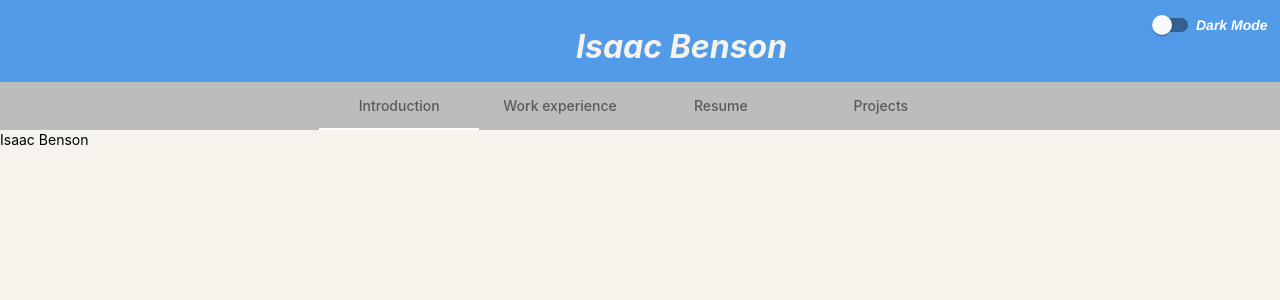
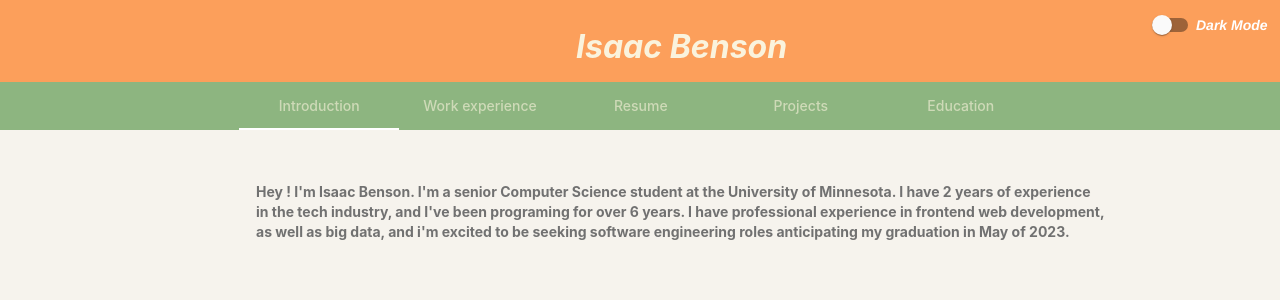
Before and after one commit to IsaacBenson1/Angular-Portfolio, an Angular app in the folder Portfolio/: page / in a window 1280 px wide. Shown: the top 300 px of the page. Built offline with nearby package versions, Linux system fonts and the light colour scheme.

Commit message:
commit2 fo today

```diff
--- a/Portfolio/src/app/app.component.html
+++ b/Portfolio/src/app/app.component.html
@@ -1,6 +1,6 @@
 <div class = "header" >
   <div>
-    <mat-slide-toggle style = "margin-left: 90%; padding-top: 1%; padding-right: 5px;">
+    <mat-slide-toggle style = "margin-left: 90%; padding-top: 1%; padding-right: 1%;">
       Dark Mode
     </mat-slide-toggle>
   </div>
@@ -14,18 +14,21 @@
 </div>
 
 <mat-tab-group animationDuration="500ms" mat-align-tabs="center" color = "accent">
-  <mat-tab label="Introduction">
-     <div class = "slider_content">
-      Isaac Benson
+  <mat-tab label="Introduction" >
+     <div class = "slider_content" style = "padding-left: 20%; padding-top: 4%; font-weight: bold; color: rgb(113, 113, 113)">
+      Hey ! I'm Isaac Benson. I'm a senior Computer Science student at the University of Minnesota. I have 2 years of experience <br>
+      in the tech industry, and I've been programing for over 6 years. I have professional experience in frontend web development, <br>
+      as well as big data, and i'm excited to be seeking software engineering roles anticipating my graduation in May of 2023.
+
      </div>
   </mat-tab>
   <mat-tab label="Work experience">
      <div class = "slider_content">
       <mat-grid-list cols="2" rowHeight="2:1">
-        <mat-grid-tile>Teaching Assitant</mat-grid-tile>
-        <mat-grid-tile>Application Developer Intern @ IDeaS SAS</mat-grid-tile>
-        <mat-grid-tile>Web Programming Intern @ LinkUp</mat-grid-tile>
-        <mat-grid-tile>4</mat-grid-tile>
+        <mat-grid-tile style = "background-color: lightcoral;">Teaching Assitant</mat-grid-tile>
+        <mat-grid-tile style = "background-color: rgb(255, 255, 118);">Application Developer Intern @ IDeaS SAS</mat-grid-tile>
+        <mat-grid-tile style = "background-color: lightgreen;" >Web Programming Intern @ LinkUp</mat-grid-tile>
+        <mat-grid-tile style = "background-color: lightblue;">4</mat-grid-tile>
       </mat-grid-list>
      </div>
   </mat-tab>
@@ -50,4 +53,14 @@
       </mat-grid-list>
     </div>
  </mat-tab>
+ <mat-tab label="Education">
+  <div class = "slider_content">
+    <mat-grid-list cols="2" rowHeight="2:1">
+      <mat-grid-tile>Java Engine</mat-grid-tile>
+      <mat-grid-tile>JBoid AI</mat-grid-tile>
+      <mat-grid-tile>PyCoin</mat-grid-tile>
+      <mat-grid-tile>Portfolio</mat-grid-tile>
+    </mat-grid-list>
+  </div>
+</mat-tab>
 </mat-tab-group>
--- a/Portfolio/src/styles.css
+++ b/Portfolio/src/styles.css
@@ -14,7 +14,7 @@ body {
     padding-bottom: 2%;
     font-family: Helvetica;
     font-size: xx-large;
-    color: #f6f3ed;
+    color: #faf3dd;
  }
 
 
@@ -55,15 +55,15 @@ iframe {
 mat-tab-header {
     margin-bottom: 0px;
     border-bottom: 0px;
-    background-color: #bcbcba;
-
+    background-color: #8db580;
+    color: #faf3dd
 }
 .slider_content {
     justify-content: center;
 }
 .header {
     padding-top: 0%;
-    background-color: #519be9;
+    background-color: #fc9f5b;
     align-items:center;
     align-content:center;
 }
@@ -84,7 +84,40 @@ mat-tab-header {
 }
 .mat-tab-body {
     position: fixed;
+    opacity: 1;
 
+}
+.mat-tab-label, .mat-tab-link {
+    color: #faf3dd;
+    opacity: 1;
+}
+.mat-tab-label {
+    height: 48px;
+    padding: 0 24px;
+    cursor: pointer;
+    box-sizing: border-box;
+     opacity: 1;
+    min-width: 160px;
+    text-align: center;
+    display: inline-flex;
+    justify-content: center;
+    align-items: center;
+    white-space: nowrap;
+    position: relative;
+}
+.mat-tab-label {
+    height: 48px;
+    padding: 0 24px;
+    cursor: pointer;
+    box-sizing: border-box;
+    opacity: 1;
+    min-width: 160px;
+    text-align: center;
+    display: inline-flex;
+    justify-content: center;
+    align-items: center;
+    white-space: nowrap;
+    position: relative;
 }
 .mat-slide-toggle-content {
     white-space: nowrap;
```
Also changed, not shown: Portfolio/src/app/grid-list-dynamic-example.ts (added, +24 -0 lines), Portfolio/src/app/app.module.ts (line endings or trailing spaces), Portfolio/src/app/grid-list-dynamic-example.html (added).
